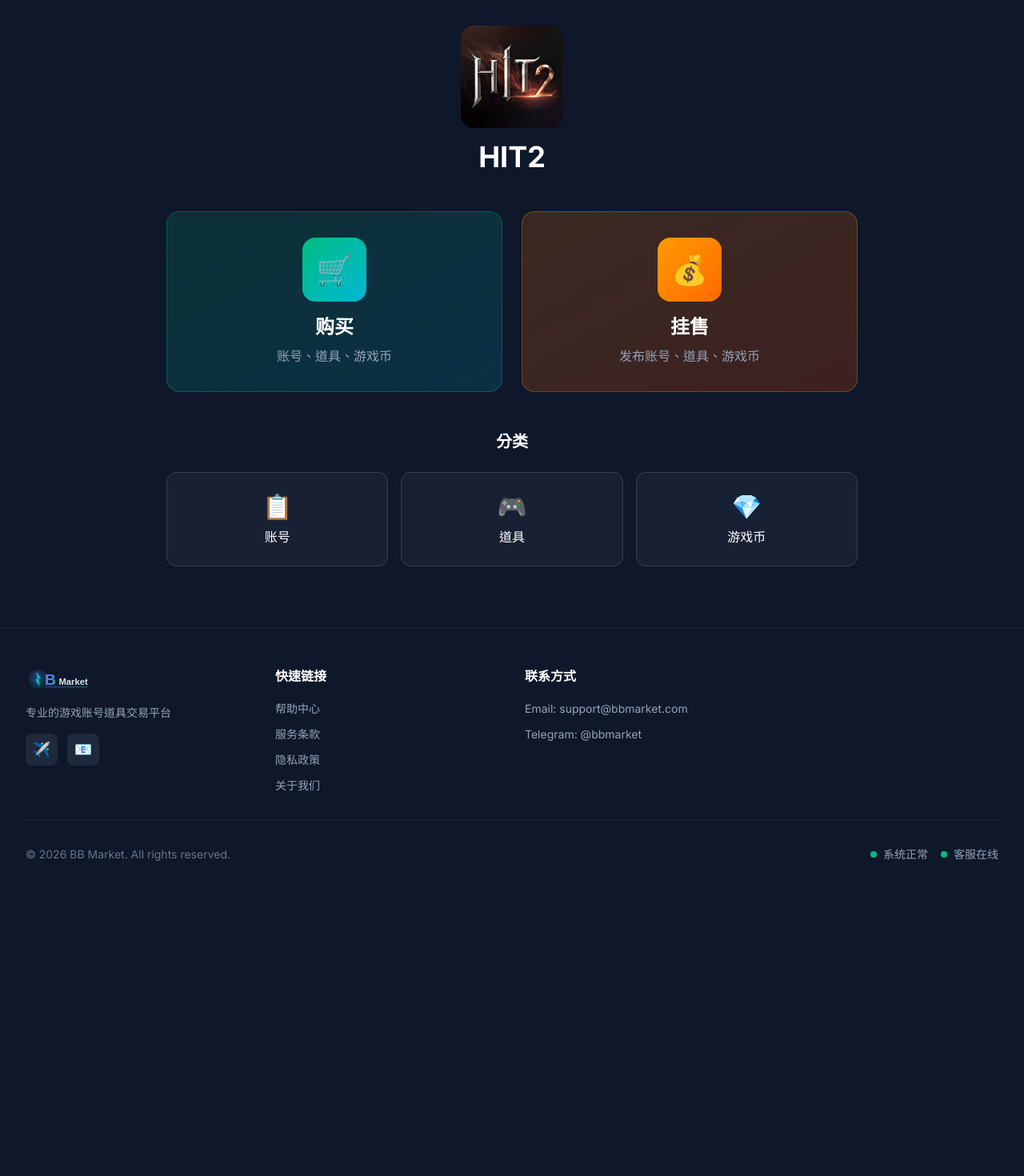
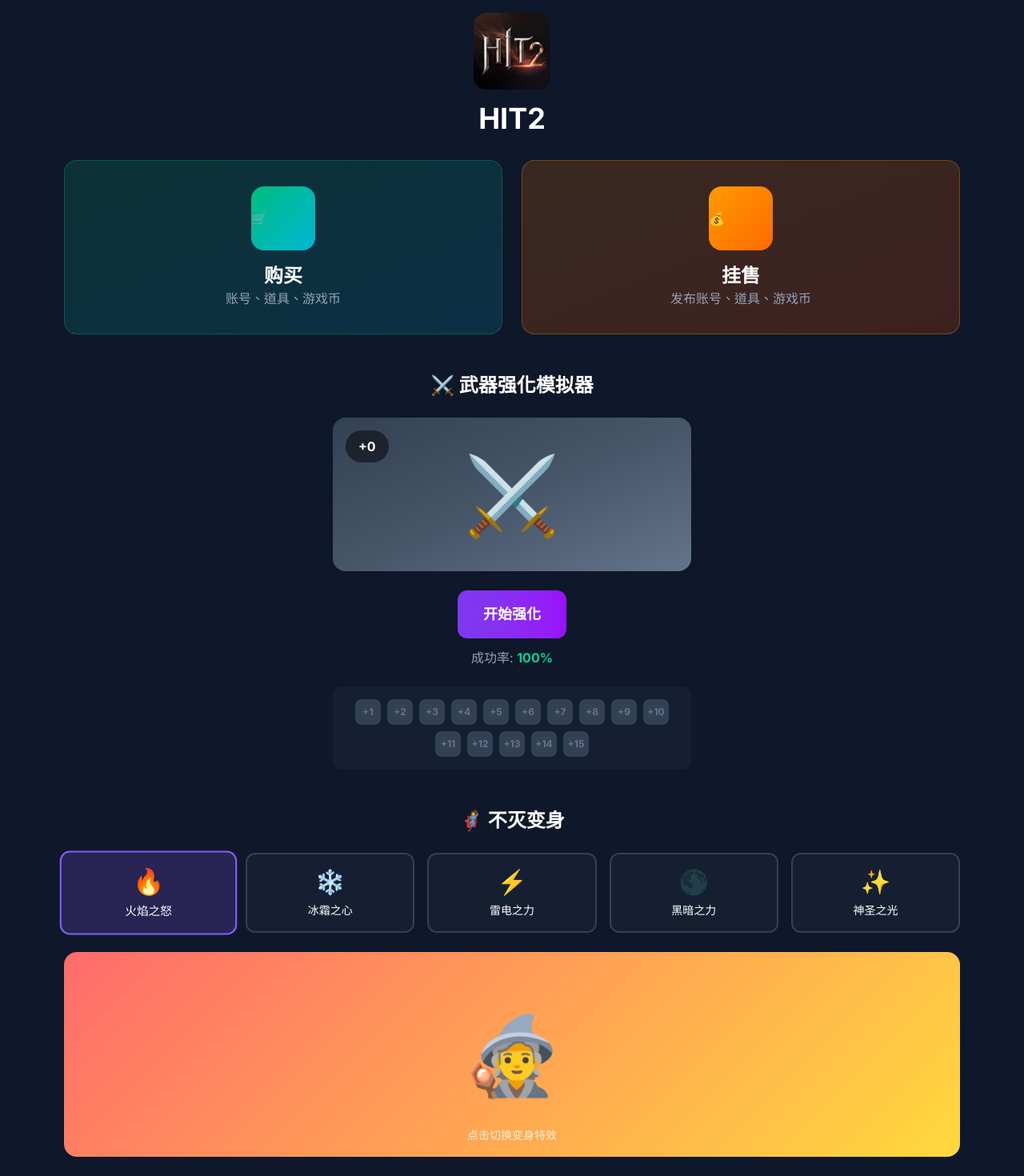
Before and after one commit to bbubb88/bb-market, a Next.js app: page /hit2 in a window 1280 px wide. Shown: the part 80-1550 px from the top of the page at 80% size. Before the commit the page ends 1206 px from the top, so only its background shows below. Built offline with nearby package versions, Linux system fonts and the light colour scheme.

Commit message:
Add HIT2 enhance simulator and transform effects

```diff
--- a/src/app/hit2/page.tsx
+++ b/src/app/hit2/page.tsx
@@ -1,98 +1,283 @@
 'use client';
 
+import { useState, useEffect } from 'react';
 import { useI18n } from '@/lib/i18n';
 import Link from 'next/link';
 
 export default function HIT2Page() {
   const { language } = useI18n();
+  const [enhanceLevel, setEnhanceLevel] = useState(0);
+  const [isEnhancing, setIsEnhancing] = useState(false);
+  const [enhanceResult, setEnhanceResult] = useState<'success' | 'fail' | null>(null);
+  const [transformActive, setTransformActive] = useState(false);
+  const [selectedTransform, setSelectedTransform] = useState(0);
+
+  // 强化成功率
+  const successRates: Record<number, number> = {
+    1: 100, 2: 100, 3: 100, 4: 100, 5: 90,
+    6: 80, 7: 70, 8: 60, 9: 50, 10: 40,
+    11: 30, 12: 20, 13: 10, 14: 5, 15: 1
+  };
+
+  const handleEnhance = () => {
+    if (enhanceLevel >= 15 || isEnhancing) return;
+
+    setIsEnhancing(true);
+    setEnhanceResult(null);
+
+    // 模拟强化过程
+    setTimeout(() => {
+      const successRate = successRates[enhanceLevel + 1] || 50;
+      const random = Math.random() * 100;
+
+      if (random <= successRate) {
+        setEnhanceLevel(prev => prev + 1);
+        setEnhanceResult('success');
+      } else {
+        setEnhanceResult('fail');
+      }
+      setIsEnhancing(false);
+    }, 1500);
+  };
+
+  const getEnhanceColor = (level: number) => {
+    if (level >= 12) return 'from-red-500 via-orange-500 to-yellow-500';
+    if (level >= 10) return 'from-purple-500 via-pink-500 to-red-500';
+    if (level >= 7) return 'from-blue-500 via-cyan-500 to-green-500';
+    if (level >= 4) return 'from-slate-500 via-slate-400 to-slate-300';
+    return 'from-slate-700 via-slate-600 to-slate-500';
+  };
+
+  // 不灭变身效果
+  const transforms = [
+    { name: '불꽃의 분노', nameKo: '火焰之怒', nameZh: '火焰之怒', emoji: '🔥', colors: ['#ff6b6b', '#ffd93d'] },
+    { name: '얼음 심장', nameKo: '冰霜之心', nameZh: '冰霜之心', emoji: '❄️', colors: ['#74b9ff', '#0984e3'] },
+    { name: '번개의 속도', nameKo: '雷电之力', nameZh: '雷电之力', emoji: '⚡', colors: ['#ffeaa7', '#fdcb6e'] },
+    { name: '어둠의 힘', nameKo: '黑暗之力', nameZh: '黑暗之力', emoji: '🌑', colors: ['#2d3436', '#636e72'] },
+    { name: '신성한 빛', nameKo: '神圣之光', nameZh: '神圣之光', emoji: '✨', colors: ['#ffeaa7', '#ffffff'] },
+  ];
 
   return (
-    <div className="min-h-screen py-12">
-      <div className="max-w-4xl mx-auto px-4">
+    <div className="min-h-screen py-8">
+      {/* 强化特效动画 */}
+      <style jsx>{`
+        @keyframes pulse-glow {
+          0%, 100% { box-shadow: 0 0 20px rgba(255, 107, 107, 0.5); }
+          50% { box-shadow: 0 0 60px rgba(255, 107, 107, 0.8), 0 0 100px rgba(255, 217, 61, 0.4); }
+        }
+        @keyframes rainbow-glow {
+          0% { filter: hue-rotate(0deg); }
+          100% { filter: hue-rotate(360deg); }
+        }
+        @keyframes transform-active {
+          0%, 100% { transform: scale(1); opacity: 1; }
+          50% { transform: scale(1.1); opacity: 0.8; }
+        }
+        @keyframes particle-float {
+          0% { transform: translateY(0) rotate(0deg); opacity: 1; }
+          100% { transform: translateY(-100px) rotate(360deg); opacity: 0; }
+        }
+        .enhance-glow { animation: pulse-glow 1.5s ease-in-out infinite; }
+        .rainbow-anim { animation: rainbow-glow 3s linear infinite; }
+        .transform-active { animation: transform-active 2s ease-in-out infinite; }
+
+        .enhance-12 {
+          background: linear-gradient(135deg, #ff6b6b, #ffd93d);
+          animation: pulse-glow 1s ease-in-out infinite;
+        }
+      `}</style>
+
+      <div className="max-w-6xl mx-auto px-4">
         {/* HIT2 标题 */}
-        <div className="text-center mb-12">
-          {/* Game Icon */}
-          <div className="w-32 h-32 mx-auto mb-4 rounded-2xl overflow-hidden bg-gradient-to-br from-violet-600 via-purple-600 to-amber-500 flex items-center justify-center">
-            <img
-              src="/hit2-icon.png"
-              alt="HIT2"
-              className="w-full h-full object-cover"
-            />
+        <div className="text-center mb-8">
+          <div className="w-24 h-24 mx-auto mb-4 rounded-2xl overflow-hidden bg-gradient-to-br from-violet-600 via-purple-600 to-amber-500 flex items-center justify-center">
+            <img src="/hit2-icon.png" alt="HIT2" className="w-full h-full object-cover" />
           </div>
-          <h1 className="text-4xl font-bold text-white mb-4">HIT2</h1>
+          <h1 className="text-4xl font-bold text-white">HIT2</h1>
         </div>
 
         {/* 交易入口 */}
-        <div className="grid grid-cols-1 md:grid-cols-2 gap-6">
-          {/* 购买 */}
-          <Link
-            href="/accounts"
-            className="group p-8 bg-gradient-to-br from-emerald-600/20 to-cyan-600/20 rounded-2xl border border-emerald-500/30 hover:border-emerald-400 transition-all hover:scale-105"
-          >
+        <div className="grid grid-cols-1 md:grid-cols-2 gap-6 mb-12">
+          <Link href="/accounts" className="group p-8 bg-gradient-to-br from-emerald-600/20 to-cyan-600/20 rounded-2xl border border-emerald-500/30 hover:border-emerald-400 transition-all hover:scale-105">
             <div className="text-center">
-              <div className="w-20 h-20 mx-auto mb-4 bg-gradient-to-br from-emerald-500 to-cyan-500 rounded-2xl flex items-center justify-center text-4xl">
-                🛒
-              </div>
-              <h2 className="text-2xl font-bold text-white mb-2">
-                {language === 'ko' ? '구매' : '购买'}
-              </h2>
-              <p className="text-slate-400">
-                {language === 'ko' ? '계정, 아이템, 게임화폐 구매' : '账号、道具、游戏币'}
-              </p>
+              <div className="w-20 h-20 mx-auto mb-4 bg-gradient-to-br from-emerald-500 to-cyan-500 rounded-2xl flex items-center justify-text-4xl">🛒</div>
+              <h2 className="text-2xl font-bold text-white">{language === 'ko' ? '구매' : '购买'}</h2>
+              <p className="text-slate-400">{language === 'ko' ? '계정, 아이템, 게임화폐 구매' : '账号、道具、游戏币'}</p>
             </div>
           </Link>
-
-          {/* 挂售 */}
-          <Link
-            href="/create-listing"
-            className="group p-8 bg-gradient-to-br from-amber-600/20 to-orange-600/20 rounded-2xl border border-amber-500/30 hover:border-amber-400 transition-all hover:scale-105"
-          >
+          <Link href="/create-listing" className="group p-8 bg-gradient-to-br from-amber-600/20 to-orange-600/20 rounded-2xl border border-amber-500/30 hover:border-amber-400 transition-all hover:scale-105">
             <div className="text-center">
-              <div className="w-20 h-20 mx-auto mb-4 bg-gradient-to-br from-amber-500 to-orange-500 rounded-2xl flex items-center justify-center text-4xl">
-                💰
-              </div>
-              <h2 className="text-2xl font-bold text-white mb-2">
-                {language === 'ko' ? '판매' : '挂售'}
-              </h2>
-              <p className="text-slate-400">
-                {language === 'ko' ? '계정, 아이템, 게임화폐 판매' : '发布账号、道具、游戏币'}
-              </p>
+              <div className="w-20 h-20 mx-auto mb-4 bg-gradient-to-br from-amber-500 to-orange-500 rounded-2xl flex items-center justify-text-4xl">💰</div>
+              <h2 className="text-2xl font-bold text-white">{language === 'ko' ? '판매' : '挂售'}</h2>
+              <p className="text-slate-400">{language === 'ko' ? '계정, 아이템, 게임화폐 판매' : '发布账号、道具、游戏币'}</p>
             </div>
           </Link>
         </div>
 
+        {/* 强化模拟器 */}
+        <div className="mb-12">
+          <h3 className="text-2xl font-bold text-white text-center mb-6">⚔️ {language === 'ko' ? '강화 시뮬레이터' : '武器强化模拟器'}</h3>
+
+          <div className="max-w-md mx-auto">
+            {/* 武器展示 */}
+            <div className={`relative p-12 rounded-2xl bg-gradient-to-br ${getEnhanceColor(enhanceLevel)} ${enhanceLevel >= 12 ? 'enhance-12' : ''} transition-all duration-500`}>
+              {/* 强化等级显示 */}
+              <div className="absolute top-4 left-4 px-4 py-2 bg-black/50 rounded-full">
+                <span className="text-white font-bold">+{enhanceLevel}</span>
+              </div>
+
+              {/* 武器图标 */}
+              <div className={`text-8xl text-center transform transition-all ${isEnhancing ? 'scale-150 rotate-12' : ''} ${enhanceLevel >= 12 ? 'rainbow-anim' : ''}`}>
+                ⚔️
+              </div>
+
+              {/* 成功/失败特效 */}
+              {enhanceResult === 'success' && (
+                <div className="absolute inset-0 flex items-center justify-center">
+                  <span className="text-6xl animate-bounce">✨</span>
+                </div>
+              )}
+              {enhanceResult === 'fail' && (
+                <div className="absolute inset-0 flex items-center justify-center">
+                  <span className="text-6xl">💥</span>
+                </div>
+              )}
+            </div>
+
+            {/* 强化按钮 */}
+            <div className="mt-6 text-center">
+              <button
+                onClick={handleEnhance}
+                disabled={enhanceLevel >= 15 || isEnhancing}
+                className={`px-8 py-4 rounded-xl font-bold text-lg transition-all ${
+                  enhanceLevel >= 15
+                    ? 'bg-slate-600 text-slate-400 cursor-not-allowed'
+                    : isEnhancing
+                    ? 'bg-violet-600 text-white animate-pulse'
+                    : 'bg-gradient-to-r from-violet-600 to-purple-600 text-white hover:scale-105'
+                }`}
+              >
+                {isEnhancing ? (language === 'ko' ? '강화 중...' : '强化中...') :
+                 enhanceLevel >= 15 ? (language === 'ko' ? '최대 강화' : '已满级') :
+                 (language === 'ko' ? '강화하기' : '开始强化')}
+              </button>
+
+              {/* 成功率 */}
+              {enhanceLevel < 15 && (
+                <p className="mt-3 text-slate-400">
+                  {language === 'ko' ? '성공률' : '成功率'}: <span className="text-emerald-400 font-bold">{successRates[enhanceLevel + 1]}%</span>
+                </p>
+              )}
+            </div>
+
+            {/* 强化历史 */}
+            <div className="mt-6 p-4 bg-slate-800/50 rounded-xl">
+              <div className="flex flex-wrap gap-2 justify-center">
+                {Array.from({ length: 15 }, (_, i) => (
+                  <div
+                    key={i}
+                    className={`w-8 h-8 rounded-lg flex items-center justify-center text-xs font-bold ${
+                      i < enhanceLevel
+                        ? i >= 11 ? 'bg-gradient-to-r from-red-500 to-orange-500 text-white'
+                        : i >= 7 ? 'bg-gradient-to-r from-blue-500 to-cyan-500 text-white'
+                        : 'bg-slate-600 text-white'
+                        : 'bg-slate-700 text-slate-500'
+                    }`}
+                  >
+                    +{i + 1}
+                  </div>
+                ))}
+              </div>
+            </div>
+          </div>
+        </div>
+
+        {/* 不灭变身特效展示 */}
+        <div className="mb-12">
+          <h3 className="text-2xl font-bold text-white text-center mb-6">🦸 {language === 'ko' ? '불멸 변환' : '不灭变身'}</h3>
+
+          <div className="grid grid-cols-1 md:grid-cols-5 gap-4 mb-6">
+            {transforms.map((t, i) => (
+              <button
+                key={i}
+                onClick={() => setSelectedTransform(i)}
+                className={`p-4 rounded-xl border-2 transition-all ${
+                  selectedTransform === i
+                    ? 'border-violet-500 bg-violet-500/20 scale-105'
+                    : 'border-slate-700 bg-slate-800/50 hover:border-slate-600'
+                }`}
+              >
+                <div className="text-3xl text-center mb-2">{t.emoji}</div>
+                <div className="text-white text-sm text-center">
+                  {language === 'ko' ? t.nameKo : t.nameZh}
+                </div>
+              </button>
+            ))}
+          </div>
+
+          {/* 变身效果展示 */}
+          <div
+            className={`relative h-64 rounded-2xl overflow-hidden ${
+              transformActive ? 'transform-active' : ''
+            }`}
+            style={{
+              background: `linear-gradient(135deg, ${transforms[selectedTransform].colors[0]}, ${transforms[selectedTransform].colors[1]})`,
+              boxShadow: transformActive ? `0 0 40px ${transforms[selectedTransform].colors[0]}80` : 'none'
+            }}
+          >
+            {/* 粒子效果 */}
+            {transformActive && (
+              <div className="absolute inset-0">
+                {Array.from({ length: 20 }).map((_, i) => (
+                  <div
+                    key={i}
+                    className="absolute w-2 h-2 rounded-full"
+                    style={{
+                      background: transforms[selectedTransform].colors[i % 2],
+                      left: `${Math.random() * 100}%`,
+                      bottom: 0,
+                      animation: `particle-float ${1 + Math.random() * 2}s ease-out infinite`,
+                      animationDelay: `${Math.random() * 2}s`
+                    }}
+                  />
+                ))}
+              </div>
+            )}
+
+            {/* 角色 */}
+            <div className="absolute inset-0 flex items-center justify-center">
+              <div className="text-8xl transform transition-all hover:scale-110 cursor-pointer"
+                   onClick={() => setTransformActive(!transformActive)}>
+                {transformActive ? '🦸' : '🧙'}
+              </div>
+            </div>
+
+            {/* 提示 */}
+            <div className="absolute bottom-4 left-0 right-0 text-center">
+              <span className="text-white/80 text-sm">
+                {language === 'ko' ? '클릭하여 변환 활성화/비활성화' : '点击切换变身特效'}
+              </span>
+            </div>
+          </div>
+        </div>
+
         {/* 快捷分类 */}
-        <div className="mt-12">
-          <h3 className="text-xl font-bold text-white mb-6 text-center">
+        <div>
+          <h3 className="text-xl font-bold text-white text-center mb-6">
             {language === 'ko' ? '카테고리' : '分类'}
           </h3>
           <div className="grid grid-cols-3 gap-4">
-            <Link
-              href="/accounts"
-              className="p-6 bg-slate-800/60 rounded-xl border border-slate-700 hover:border-violet-500 transition-all text-center"
-            >
+            <Link href="/accounts" className="p-6 bg-slate-800/60 rounded-xl border border-slate-700 hover:border-violet-500 transition-all text-center">
               <div className="text-3xl mb-2">📋</div>
-              <div className="text-white font-medium">
-                {language === 'ko' ? '계정' : '账号'}
-              </div>
+              <div className="text-white font-medium">{language === 'ko' ? '계정' : '账号'}</div>
             </Link>
-            <Link
-              href="/items"
-              className="p-6 bg-slate-800/60 rounded-xl border border-slate-700 hover:border-violet-500 transition-all text-center"
-            >
+            <Link href="/items" className="p-6 bg-slate-800/60 rounded-xl border border-slate-700 hover:border-violet-500 transition-all text-center">
               <div className="text-3xl mb-2">🎮</div>
-              <div className="text-white font-medium">
-                {language === 'ko' ? '아이템' : '道具'}
-              </div>
+              <div className="text-white font-medium">{language === 'ko' ? '아이템' : '道具'}</div>
             </Link>
-            <Link
-              href="/coins"
-              className="p-6 bg-slate-800/60 rounded-xl border border-slate-700 hover:border-violet-500 transition-all text-center"
-            >
+            <Link href="/coins" className="p-6 bg-slate-800/60 rounded-xl border border-slate-700 hover:border-violet-500 transition-all text-center">
               <div className="text-3xl mb-2">💎</div>
-              <div className="text-white font-medium">
-                {language === 'ko' ? '게임화폐' : '游戏币'}
-              </div>
+              <div className="text-white font-medium">{language === 'ko' ? '게임화폐' : '游戏币'}</div>
             </Link>
           </div>
         </div>
```
